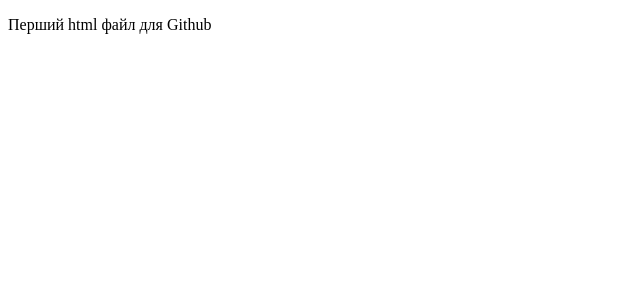
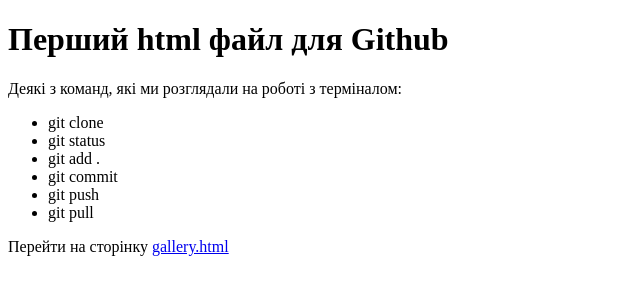
Before and after one commit to ivan-solonchenko/My-first-project, a plain HTML site: page index.html in a window 1280 px wide. Shown: the whole page, without its empty margins (0-640 px from the left). Drawn offline with Linux system fonts and the light colour scheme.

Commit message:
changed-index.html

```diff
--- a/index.html
+++ b/index.html
@@ -7,7 +7,22 @@
     <title>First Github html</title>
 </head>
 <body>
-    <p>Перший html файл для Github</p>
-
+    <h1>Перший html файл для Github</h1>
+    <!--Список команд Git-->
+    <div>
+        <p>Деякі з команд, які ми розглядали на роботі з терміналом:</p>
+        <ul>
+            <li>git clone</li>
+            <li>git status</li>
+            <li>git add .</li>
+            <li>git commit</li>
+            <li>git push</li>
+            <li>git pull</li>
+        </ul>
+    </div>
+    <!--Перехід до gallery.html-->
+    <nav>
+        <span>Перейти на сторінку</span> <a href="./pages/gallery.html">gallery.html</a>
+    </nav>
 </body>
 </html>
```
